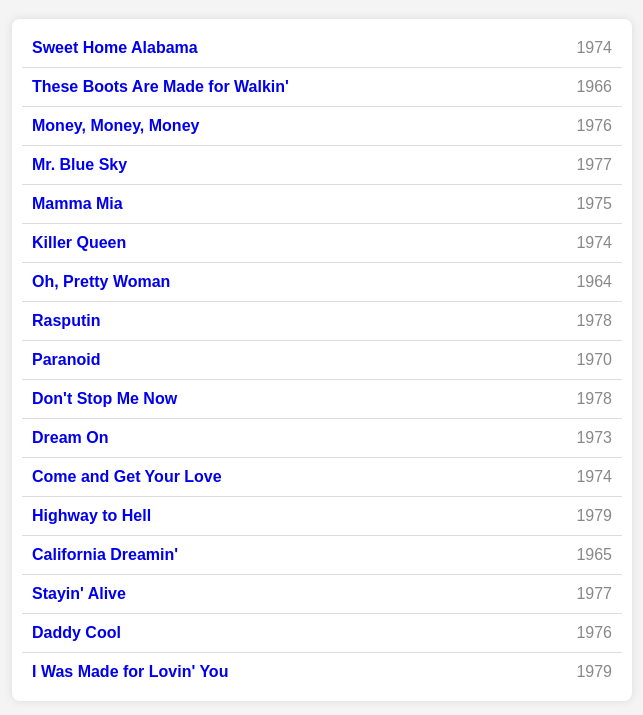
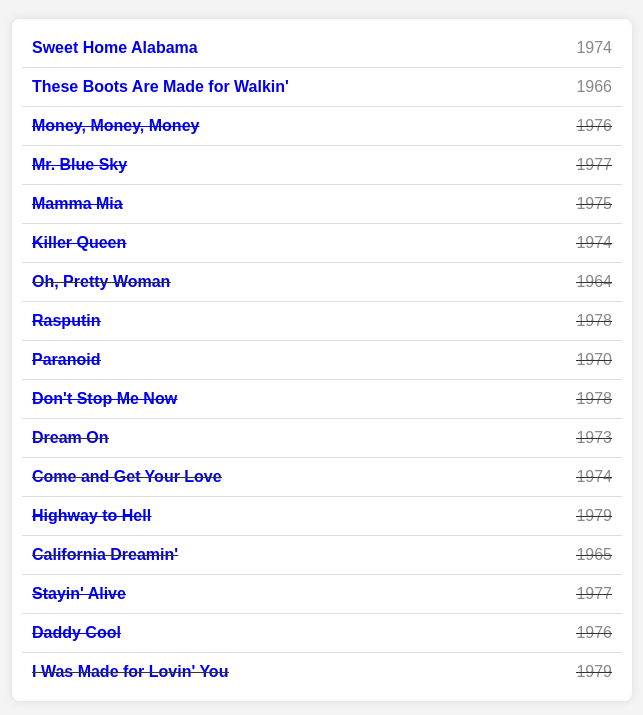
Before and after one commit to MrGav4ik/yoga, a plain HTML site: page songs.html in a window 1280 px wide. Shown: the part 81-796 px from the top of the page, without its empty margins (318-961 px from the left). Drawn offline with Linux system fonts and the light colour scheme.

Commit message:
Update songs.html

```diff
--- a/songs.html
+++ b/songs.html
@@ -56,19 +56,19 @@
             <span class="song-year">1966</span>
         </div>
         <div class="playlist-item">
-            <span class="song-title"><a href="https://open.spotify.com/track/3lKN03PDeBnXZS7sDukRBt?si=995db7b159c24bf5">Money, Money, Money</a></span>
+            <span class="song-title"><a href="https://open.spotify.com/track/3lKN03PDeBnXZS7sDukRBt?si=995db7b159c24bf5"><s>Money, Money, Money</a></span>
             <span class="song-year">1976</span>
         </div>
         <div class="playlist-item">
-            <span class="song-title"><a href="https://open.spotify.com/track/2RlgNHKcydI9sayD2Df2xp?si=1192a6c8685a4a85">Mr. Blue Sky</a></span>
+            <span class="song-title"><a href="https://open.spotify.com/track/2RlgNHKcydI9sayD2Df2xp?si=1192a6c8685a4a85"><s>Mr. Blue Sky</a></span>
             <span class="song-year">1977</span>
         </div>
         <div class="playlist-item">
-            <span class="song-title"><a href="https://open.spotify.com/track/2TxCwUlqaOH3TIyJqGgR91?si=6381ea9234af4f4a">Mamma Mia</a></span>
+            <span class="song-title"><a href="https://open.spotify.com/track/2TxCwUlqaOH3TIyJqGgR91?si=6381ea9234af4f4a"><s>Mamma Mia</a></span>
             <span class="song-year">1975</span>
         </div>
         <div class="playlist-item">
-            <span class="song-title"><a href="https://open.spotify.com/track/4cIPLtg1avt2Jm3ne9S1zy?si=b7f9601e7f4843b7">Killer Queen</a></span>
+            <span class="song-title"><a href="https://open.spotify.com/track/4cIPLtg1avt2Jm3ne9S1zy?si=b7f9601e7f4843b7"><s>Killer Queen</a></span>
             <span class="song-year">1974</span>
         </div>
         <div class="playlist-item">
@@ -76,15 +76,15 @@
             <span class="song-year">1964</span>
         </div>
         <div class="playlist-item">
-            <span class="song-title"><a href="https://open.spotify.com/track/67hbP9PFQZrb4XZc3TzB0s?si=2e434d3dea80443d">Rasputin</a></span>
+            <span class="song-title"><a href="https://open.spotify.com/track/67hbP9PFQZrb4XZc3TzB0s?si=2e434d3dea80443d"><s>Rasputin</a></span>
             <span class="song-year">1978</span>
         </div>
         <div class="playlist-item">
-            <span class="song-title"><a href="https://open.spotify.com/track/3Jnxngdff0lVu2rza1GVx6?si=1264aae362434d70">Paranoid</a></span>
+            <span class="song-title"><a href="https://open.spotify.com/track/3Jnxngdff0lVu2rza1GVx6?si=1264aae362434d70"><s>Paranoid</a></span>
             <span class="song-year">1970</span>
         </div>
         <div class="playlist-item">
-            <span class="song-title"><a href="https://open.spotify.com/track/5T8EDUDqKcs6OSOwEsfqG7?si=000fd09784b7494a">Don't Stop Me Now</a></span>
+            <span class="song-title"><a href="https://open.spotify.com/track/5T8EDUDqKcs6OSOwEsfqG7?si=000fd09784b7494a"><s>Don't Stop Me Now</a></span>
             <span class="song-year">1978</span>
         </div>
         <div class="playlist-item">
@@ -96,7 +96,7 @@
             <span class="song-year">1974</span>
         </div>
         <div class="playlist-item">
-            <span class="song-title"><a href="https://open.spotify.com/track/2zYzyRzz6pRmhPzyfMEC8s">Highway to Hell</a></span>
+            <span class="song-title"><a href="https://open.spotify.com/track/2zYzyRzz6pRmhPzyfMEC8s"><s>Highway to Hell</a></span>
             <span class="song-year">1979</span>
         </div>
         <div class="playlist-item">
@@ -104,11 +104,11 @@
             <span class="song-year">1965</span>
         </div>
         <div class="playlist-item">
-            <span class="song-title"><a href="https://open.spotify.com/track/4UDmDIqJIbrW0hMBQMFOsM?si=ca762eac16764c52">Stayin' Alive</a></span>
+            <span class="song-title"><a href="https://open.spotify.com/track/4UDmDIqJIbrW0hMBQMFOsM?si=ca762eac16764c52"><s>Stayin' Alive</a></span>
             <span class="song-year">1977</span>
         </div>
         <div class="playlist-item">
-            <span class="song-title"><a href="https://open.spotify.com/track/3WMbD1OyfKuwWDWMNbPQ4g?si=a3c5c3d3c09746bc">Daddy Cool</a></span>
+            <span class="song-title"><a href="https://open.spotify.com/track/3WMbD1OyfKuwWDWMNbPQ4g?si=a3c5c3d3c09746bc"><s>Daddy Cool</a></span>
             <span class="song-year">1976</span>
         </div>
         <div class="playlist-item">
```
